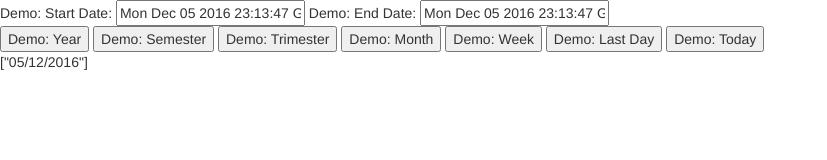
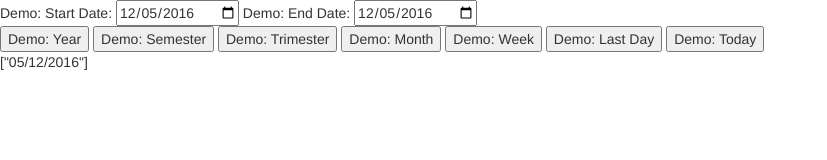
Before and after one commit to mikemajesty/Chocobo-Date-Range-Picker, a website: page demo/index.html in a window 1280 px wide. Shown: the whole page, without its empty margins (0-827 px from the left). Drawn offline with nearby package versions, Linux system fonts and the light colour scheme; files whose address does not match are found by name.

Commit message:
Last adjusts

```diff
--- a/timePicker.html
+++ b/timePicker.html
@@ -1,4 +1,4 @@
-{{options.txtDateInit}}: <input type="text" ng-model="startDate" name="startDate"> {{options.txtDateEnd}}: <input type="text"
+{{options.txtDateInit}}: <input type="date" ng-model="startDate" name="startDate"> {{options.txtDateEnd}}: <input type="date"
     ng-model="endDate" name="endDate">
 <br>
 <input type="button" ng-show='options.buttons.btnYear.txt' value="{{options.buttons.btnYear.txt}}" ng-click='selectYear();'>
```
